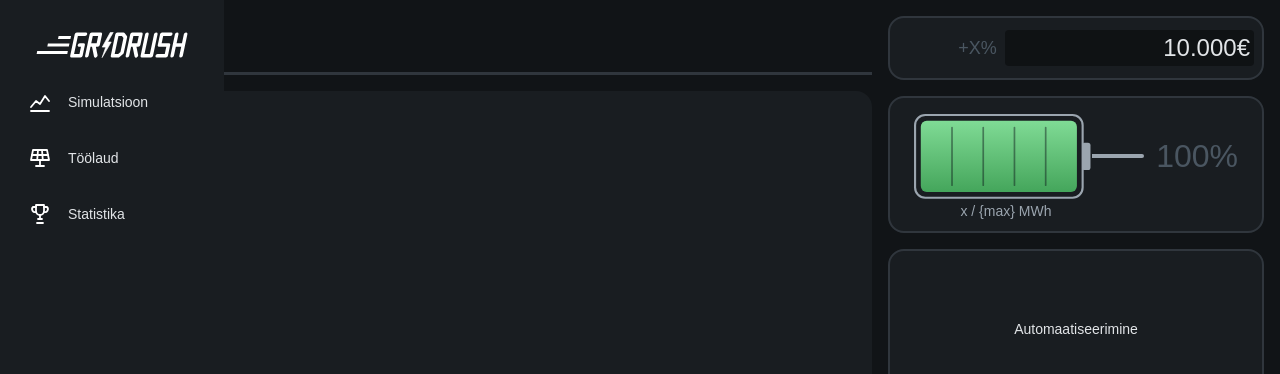
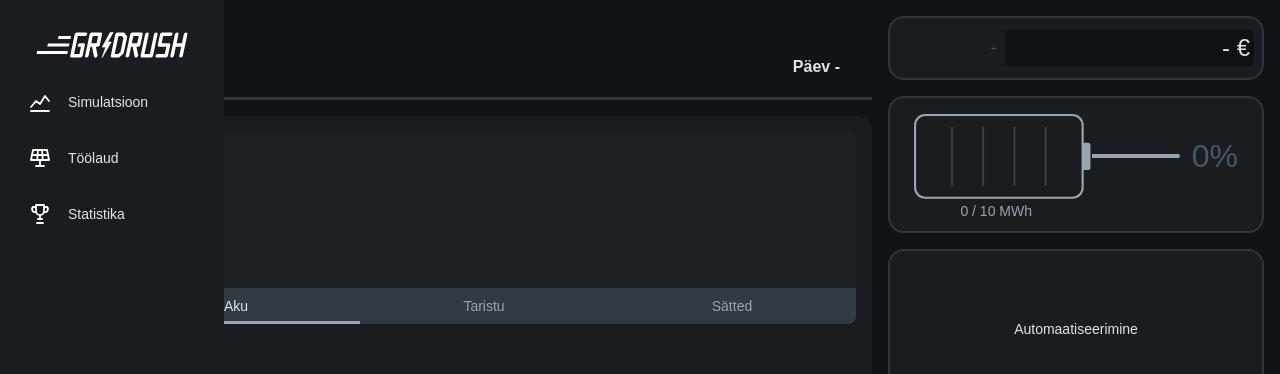
Before and after one commit to karlmartinlokk/Gridrush, a plain HTML site: page public_html/setup.html in a window 1280 px wide. Shown: the top 374 px of the page. Drawn offline with Linux system fonts and the light colour scheme; no server answers; a web font is replaced by a local one.

Commit message:
interface sync; UI fixes; current setup buttons

```diff
--- a/public_html/css/index.css
+++ b/public_html/css/index.css
@@ -3,7 +3,7 @@ main {
   margin-left: 5rem;
   width: calc(100% - 5rem);
   grid-template-columns: minmax(10rem, 2fr) minmax(20rem, 1fr);
-  grid-template-rows: 1fr 9fr;
+  grid-template-rows: 6.25rem 1fr;
 }
 
 .page-title {
--- a/public_html/css/setup.css
+++ b/public_html/css/setup.css
@@ -3,7 +3,9 @@ main {
   margin-left: 5rem;
   width: calc(100% - 5rem);
   grid-template-columns: minmax(10rem, 2fr) minmax(20rem, 1fr);
-  grid-template-rows: 1fr 9fr;
+  grid-template-rows: 6.25rem 1fr;
+  min-height: 100dvh;
+  height: 150dvh;
 }
 
 .page-title {
@@ -12,6 +14,9 @@ main {
   margin: 0 0.5rem 0 0;
   padding: 0;
   border-bottom: solid var(--color-border) 3px;
+  display: flex;
+  justify-content: space-between;
+  align-items: flex-end;
 }
 
 .page-title h1 {
@@ -19,15 +24,101 @@ main {
   padding: 2rem 0 0.5rem 2rem;
 }
 
-.simulation-page {
+.day-controls {
+  display: flex;
+  align-items: center;
+  height: 3rem;
+  padding: 0 1.5rem 0.75rem 0;
+}
+
+#day-count {
+  margin-right: 0.5rem;
+  color: var(--color-text-primary);
+  font-size: 1rem;
+  font-weight: 600;
+  font-variant-numeric: tabular-nums;
+  line-height: 1;
+}
+
+.setup-page {
   grid-column: 1;
   margin: 1rem 0.5rem 1rem 1rem;
   padding: 1rem;
   border-radius: 1rem;
   background-color: var(--color-surface);
+  display: flex;
+  flex-direction: column;
+}
 
-  /* ajutine */
+.current-setup {
+  width: 100%;
+  background-color: var(--color-surface-alt);
+  border-radius: 0.5rem;
+  height: 12rem;
   display: flex;
-  align-items: center;
-  justify-content: center;
+  flex-direction: column;
 }
+
+.current-setup-content {
+  flex: 1;
+  min-height: 0;
+  overflow: auto;
+}
+
+.current-setup-content[hidden] {
+  display: none;
+}
+
+.current-setup-selection {
+  position: relative;
+  display: flex;
+  border-radius: 0 0 0.5rem 0.5rem;
+  overflow: hidden;
+  background-color: var(--color-button);
+}
+
+.current-setup-selection::before {
+  content: "";
+  position: absolute;
+  bottom: 0;
+  left: 0;
+  width: calc(100% / 3);
+  height: 0.1875rem;
+  z-index: 1;
+  pointer-events: none;
+  background-color: var(--color-text-secondary);
+  transition: transform 0.25s ease;
+}
+
+.current-setup-selection:has(button:nth-child(2)[aria-selected="true"])::before {
+  transform: translateX(100%);
+}
+
+.current-setup-selection:has(button:nth-child(3)[aria-selected="true"])::before {
+  transform: translateX(200%);
+}
+
+.current-setup-selection button {
+  position: relative;
+  flex: 1 1 0;
+  height: 2.25rem;
+  border: none;
+  background-color: transparent;
+  color: var(--color-text-secondary);
+  font: inherit;
+  cursor: pointer;
+  transition: color 0.25s ease, background-color 0.15s ease;
+}
+
+.current-setup-selection button:hover {
+  background-color: rgb(0 0 0 / 0.1);
+}
+
+.current-setup-selection button:hover,
+.current-setup-selection button[aria-selected="true"] {
+  color: var(--color-text-primary);
+}
+
+@media (prefers-reduced-motion: reduce) {
+  .current-setup-selection::before { transition: none; }
+}
--- a/public_html/css/stats.css
+++ b/public_html/css/stats.css
@@ -3,7 +3,9 @@ main {
   margin-left: 5rem;
   width: calc(100% - 5rem);
   grid-template-columns: minmax(10rem, 2fr) minmax(20rem, 1fr);
-  grid-template-rows: 1fr 9fr;
+  grid-template-rows: 6.25rem 1fr;
+  min-height: 100dvh;
+  height: 150dvh;
 }
 
 .page-title {
@@ -12,11 +14,30 @@ main {
   margin: 0 0.5rem 0 0;
   padding: 0;
   border-bottom: solid var(--color-border) 3px;
+  display: flex;
+  justify-content: space-between;
+  align-items: flex-end;
 }
 
 .page-title h1 {
   margin: 0;
   padding: 2rem 0 0.5rem 2rem;
+}
+
+.day-controls {
+  display: flex;
+  align-items: center;
+  height: 3rem;
+  padding: 0 1.5rem 0.75rem 0;
+}
+
+#day-count {
+  margin-right: 0.5rem;
+  color: var(--color-text-primary);
+  font-size: 1rem;
+  font-weight: 600;
+  font-variant-numeric: tabular-nums;
+  line-height: 1;
 }
 
 .simulation-page {
--- a/public_html/js/chart.js
+++ b/public_html/js/chart.js
@@ -61,7 +61,7 @@ function synkroniseeriKell(seis) {
     paevadeLoendur.textContent =
         Number.isInteger(seis.day_number) && seis.day_number > 0
             ? `${seis.day_number}. päev`
-            : 'Päev –';
+            : 'Päev -';
 
     kiirus = Number(seis.speed);
 
@@ -852,7 +852,7 @@ async function laadiGraafik({ sailitaMang = false } = {}) {
         serveriSeis = null;
         kellaKinnitus = null;
         // Käsitsi uue päeva valimisel eemaldame vana mängu loenduri.
-        paevadeLoendur.textContent = 'Päev –';
+        paevadeLoendur.textContent = 'Päev -';
     }
 
     laadimine = true;
--- /dev/null
+++ b/public_html/js/interface.js
@@ -0,0 +1,79 @@
+function kuvaParemPaneel(s) {
+    const leiaElement = valija => document.querySelector(valija);
+    const eurodes = arv => arv.toLocaleString('et-EE', {
+        minimumFractionDigits: 2, maximumFractionDigits: 2
+    });
+
+    leiaElement('.ri-money-sum span').textContent =
+        s ? `${eurodes(s.balance)} €` : '- €';
+
+    leiaElement('.battery-percent').textContent =
+        s ? `${Math.round(s.energy / s.capacity * 100)}%` : '0%';
+
+    leiaElement('.battery-capacity').textContent =
+        s ? `${s.energy} / ${s.capacity} MWh` : '0 / 10 MWh';
+
+    leiaElement('#battery-fill').setAttribute(
+        'width', s ? 184 * s.energy / s.capacity : 0
+    );
+
+    const muutusElement = leiaElement('.ri-gain-percent');
+    const muutus = s ? s.profit_percent : null;
+
+    if (muutus === null) {
+        muutusElement.textContent = '-';
+        muutusElement.style.color = 'var(--color-text-tertiary)';
+        return;
+    }
+
+    muutusElement.textContent =
+        `${muutus > 0 ? '+' : ''}${muutus.toFixed(1)}%`;
+
+    if (muutus > 0) {
+        muutusElement.style.color = 'var(--color-charging)';
+    } else if (muutus < 0) {
+        muutusElement.style.color = 'var(--color-loss, #8f4a4a)';
+    } else {
+        muutusElement.style.color = 'var(--color-text-tertiary)';
+    }
+}
+
+
+function kuvaPaevadeLoendur(s) {
+    const loendur = document.getElementById('day-count');
+    if (!loendur) return;
+
+    loendur.textContent =
+        s && Number.isInteger(s.day_number) && s.day_number > 0
+            ? `${s.day_number}. päev`
+            : 'Päev -';
+}
+
+
+async function laadiParemPaneel() {
+    try {
+        const vastus = await fetch('/api/demo/state', { cache: 'no-store' });
+        const tulemus = await vastus.json();
+        const seis = vastus.ok && tulemus.active ? tulemus : null;
+
+        kuvaParemPaneel(seis);
+        kuvaPaevadeLoendur(seis);
+        return seis;
+
+    } catch {
+        kuvaParemPaneel(null);
+        kuvaPaevadeLoendur(null);
+        return null;
+    }
+}
+
+
+document.addEventListener('DOMContentLoaded', async () => {
+    if (window.kauplemine) return;
+
+    const seis = await laadiParemPaneel();
+
+    if (seis && seis.running) {
+        setInterval(laadiParemPaneel, 5000);
+    }
+});
--- /dev/null
+++ b/public_html/js/setup.js
@@ -0,0 +1,14 @@
+const seadistuseNupud = document.querySelectorAll('.current-setup-selection [role="tab"]');
+
+seadistuseNupud.forEach(nupp => {
+    nupp.addEventListener('click', () => {
+        seadistuseNupud.forEach(teineNupp => {
+            const valitud = teineNupp === nupp;
+
+            teineNupp.setAttribute('aria-selected', valitud);
+            document.getElementById(
+                teineNupp.getAttribute('aria-controls')
+            ).hidden = !valitud;
+        });
+    });
+});
--- a/public_html/setup.html
+++ b/public_html/setup.html
@@ -10,6 +10,9 @@
     <link rel="stylesheet" href="css/global.css">
     <link rel="stylesheet" href="css/setup.css">
     <link rel="stylesheet" href="css/interface.css">
+
+    <script src="js/interface.js" defer></script>
+    <script src="js/setup.js" defer></script>
 </head>
 
 <body>
@@ -53,10 +56,38 @@
     <main>
         <div class="page-title">
             <h1>Töölaud</h1>
+            <div class="day-controls">
+                <div id="day-count" aria-live="polite">Päev -</div>
+            </div>
         </div>
 
-        <div class="simulation-page">
-            Töölaua sisu
+        <div class="setup-page">
+            <div class="current-setup">
+                <div class="current-setup-content" id="setup-panel-aku" role="tabpanel" aria-labelledby="setup-tab-aku">
+                    Aku sisu
+                </div>
+                <div class="current-setup-content" id="setup-panel-taristu" role="tabpanel" aria-labelledby="setup-tab-taristu" hidden>
+                    Taristu sisu
+                </div>
+                <div class="current-setup-content" id="setup-panel-satted" role="tabpanel" aria-labelledby="setup-tab-satted" hidden>
+                    Sätete sisu
+                </div>
+                <div class="current-setup-selection" role="tablist">
+                    <button type="button" id="setup-tab-aku" role="tab" aria-controls="setup-panel-aku" aria-selected="true">Aku</button>
+                    <button type="button" id="setup-tab-taristu" role="tab" aria-controls="setup-panel-taristu" aria-selected="false">Taristu</button>
+                    <button type="button" id="setup-tab-satted" role="tab" aria-controls="setup-panel-satted" aria-selected="false">Sätted</button>
+                </div>
+            </div>
+            <div class="store">
+                <div class="buy-batteries">
+                    Akud
+                </div>
+                <div class="buy-generators">
+                    <div class="buy-solar-panels">
+                        Päikesepaneelid
+                    </div>
+                </div>
+            </div>
         </div>
 
         <div class="right-interface">
@@ -65,7 +96,7 @@
                     +X%
                 </span>
                 <div class="ri-money-sum">
-                    <span>10.000€</span>
+                    <span>0,00 €</span>
                 </div>
             </div>
             <div class="ri-battery">
@@ -87,14 +118,14 @@
                         <rect x="1.25" y="1.25" width="197.5" height="97.5" rx="12" stroke="currentColor" stroke-width="2.5"/>
                         <rect x="198" y="34" width="10" height="32" rx="3" fill="currentColor"/>
                         <use href="#battery-lines" stroke="currentColor" stroke-opacity="0.3"/>
-                        <rect id="battery-fill" class="battery-fill" x="8" y="8" width="184" height="84" rx="7" fill="url(#battery-fill-grad)"/>
+                        <rect id="battery-fill" class="battery-fill" x="8" y="8" width="0" height="84" rx="7" fill="url(#battery-fill-grad)"/>
                         <g clip-path="url(#battery-clip)">
                             <use href="#battery-lines" stroke="#0B1118" stroke-opacity="0.45"/>
                             <rect class="battery-shine" x="-40" width="40" height="100" fill="url(#battery-shine-grad)"/>
                         </g>
                     </svg>
                     <span class="battery-wire" aria-hidden="true"></span>
-                    <span class="battery-percent">100%</span>
+                    <span class="battery-percent">0%</span>
                 </div>
                 <span class="battery-capacity"> x / {max} MWh</span>
             </div>
```
Also changed, not shown: public_html/index.html (+4 -3 lines), public_html/js/trading.js (+1 -43 lines), public_html/stats.html (+8 -3 lines).
